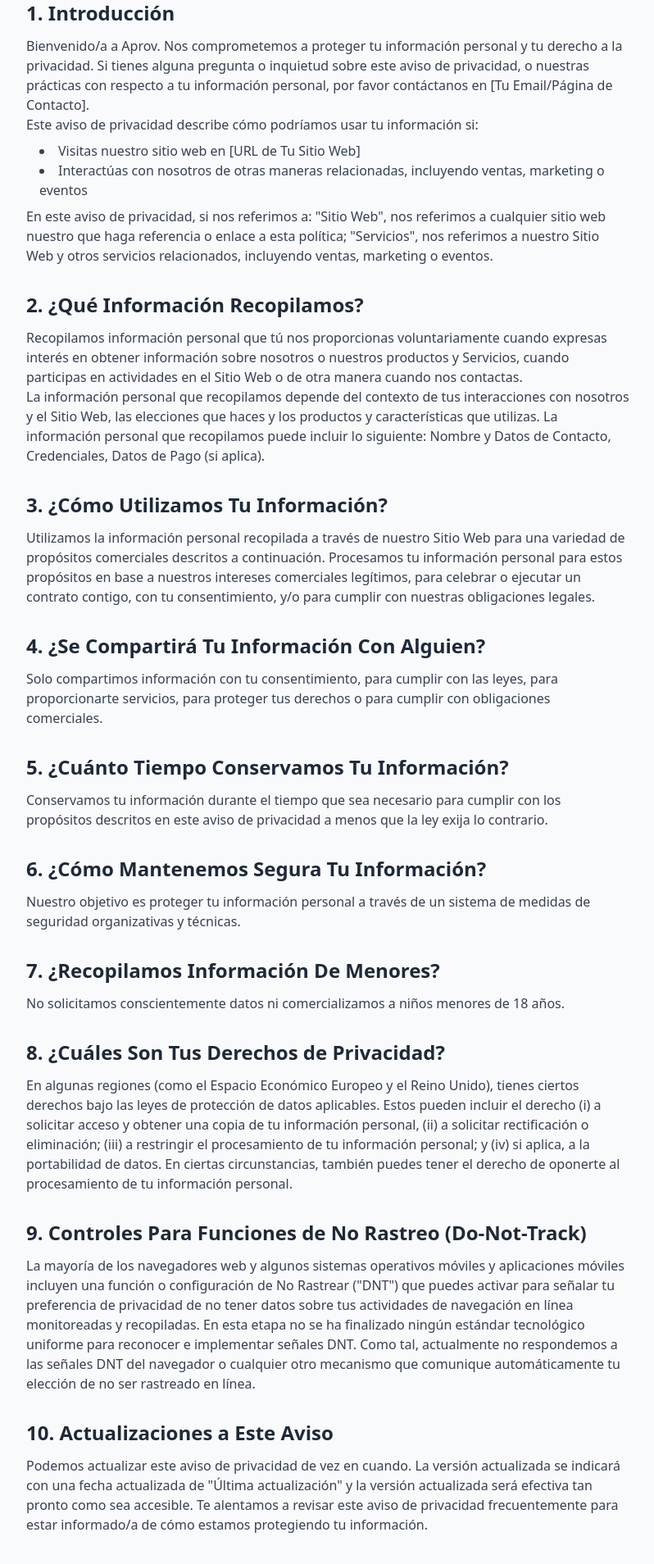
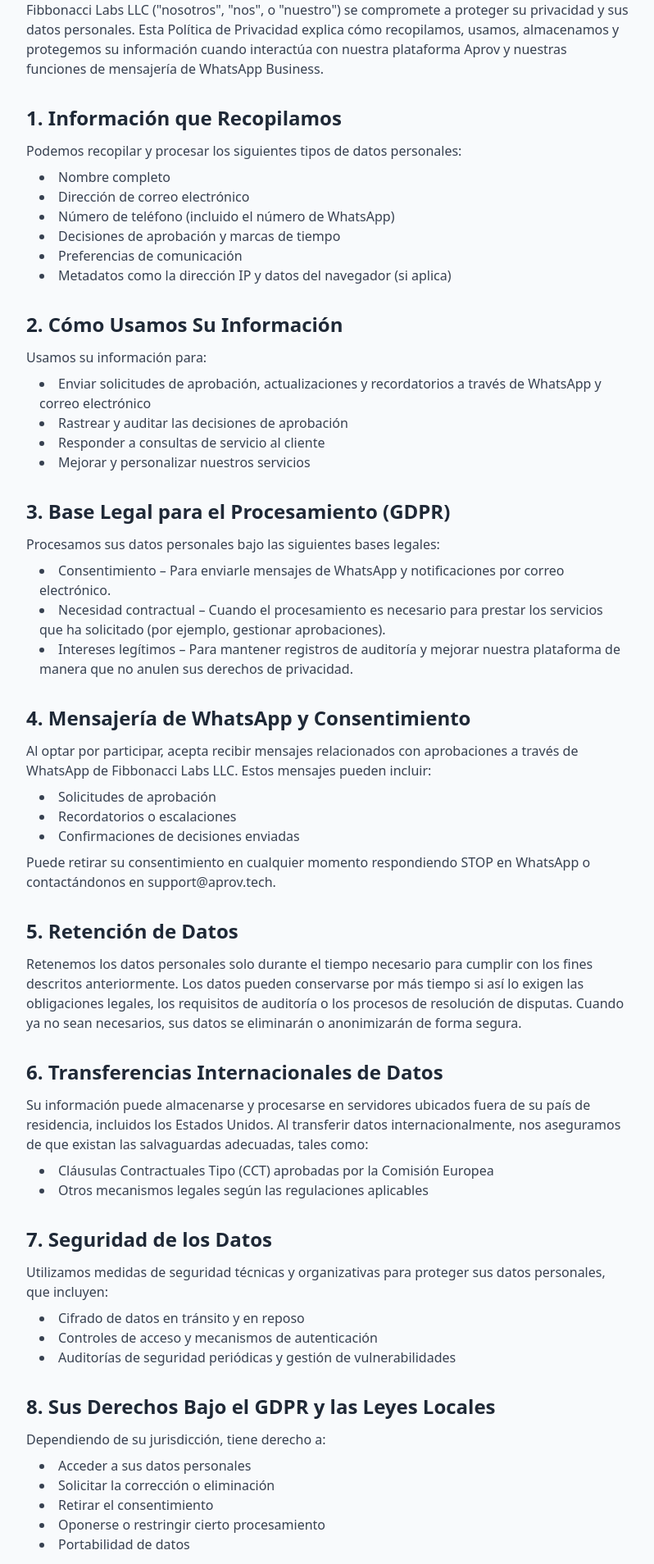
Before and after one commit to ialmanzaj/approv-landing, a Next.js app: page /privacy in a window 1280 px wide. Shown: the part 260-2168 px from the top of the page at 82% size, without its empty margins (240-1038 px from the left). Built offline with nearby package versions, Linux system fonts and the light colour scheme; a web font is replaced by a local one.

Commit message:
feat: update privacy terms

```diff
--- a/pages/index.tsx
+++ b/pages/index.tsx
@@ -249,26 +249,44 @@ export default function HomePage() {
                         {[
                             {
                                 q: "¿Qué es Aprov?",
-                                a: "Aprov es una plataforma de aprobaciones automatizadas que te permite gestionar y aprobar documentos de manera eficiente y segura.",
+                                a: "Aprov es una herramienta que te permite gestionar aprobaciones internas de forma rápida y sencilla usando WhatsApp y correo electrónico. Sin necesidad de apps adicionales ni cuentas nuevas.",
                             },
                             {
-                                q: "¿Puedo personalizar mi flujo de trabajo?",
-                                a: "¡Sí! Aprov tiene un editor de flujos de trabajo de arrastrar y soltar para que puedas reflejar tu proceso exacto.",
+                                q: "¿Cómo funciona?",
+                                a: "Creamos un enlace de aprobación único que puedes enviar por WhatsApp o correo a las personas responsables. Cada persona puede aprobar o rechazar desde su celular o computadora, sin complicaciones.",
                             },
                             {
-                                q: "¿Cómo funcionan las escalaciones?",
-                                a: "Si un aprobador se retrasa, Aprov activa automáticamente recordatorios y escalaciones por el canal que elijas (SMS, correo electrónico o llamada).",
-                            },
-
-                            {
-                                q: "¿Mis datos están seguros?",
-                                a: "Usamos las mejores prácticas de la industria y cifrado para mantener tus datos y registros de auditoría protegidos.",
+                                q: "¿Necesito descargar algo?",
+                                a: "No. Aprov funciona directamente desde tu navegador y tu cuenta de WhatsApp. Solo necesitas tener acceso a internet.",
                             },
                             {
-                                q: "¿Qué tan rápido podemos comenzar?",
-                                a: "Puedes empezar en un día—la mayoría de los usuarios se incorporan en menos de una hora. Nuestro equipo te asistirá con la configuración si lo necesitas.",
+                                q: "¿Quién puede ver mis aprobaciones?",
+                                a: "Solo las personas autorizadas por tu empresa. Cada enlace de aprobación es único y seguro. Además, todo queda registrado para que puedas auditar el proceso después.",
                             },
-
+                            {
+                                q: "¿Qué tipo de mensajes recibiré por WhatsApp?",
+                                a: "Solo mensajes relacionados con solicitudes de aprobación, recordatorios o confirmaciones. Nunca enviamos spam ni promociones.",
+                            },
+                            {
+                                q: "¿Cómo doy mi consentimiento para recibir mensajes?",
+                                a: "Antes de que te enviemos cualquier mensaje, debes aceptar una casilla de consentimiento o dar tu autorización por correo o formulario. Siempre puedes cancelar escribiendo \"STOP\" por WhatsApp.",
+                            },
+                            {
+                                q: "¿Puedo dejar de recibir mensajes?",
+                                a: "Sí. Puedes responder \"STOP\" en cualquier momento y dejaremos de enviarte mensajes de forma inmediata.",
+                            },
+                            {
+                                q: "¿Qué pasa con mis datos personales?",
+                                a: "Tus datos están protegidos bajo nuestra Política de Privacidad. No los compartimos con terceros ni los usamos para fines comerciales. Solo se utilizan para mejorar tu experiencia con Aprov.",
+                            },
+                            {
+                                q: "¿Aprov cumple con las leyes de protección de datos?",
+                                a: "Sí. Cumplimos con regulaciones como el GDPR y otras leyes locales. Protegemos tu información con altos estándares de seguridad y transparencia.",
+                            },
+                            {
+                                q: "¿Quién está detrás de Aprov?",
+                                a: "Aprov es un producto de Fibbonacci Labs LLC, una empresa de tecnología con sede en Panamá y Estados Unidos, enfocada en crear herramientas simples para procesos complejos.",
+                            }
                         ].map((item, i) => (
                             <AccordionItem
                                 key={i}
--- a/pages/privacy.tsx
+++ b/pages/privacy.tsx
@@ -7,95 +7,91 @@ const PrivacyPolicyPage = () => {
       <div className="max-w-screen-md mx-auto px-4 py-8 md:py-12">
         <article className="prose prose-indigo lg:prose-lg mx-auto text-gray-700">
           <h1 className="text-3xl md:text-4xl font-bold text-gray-900 mb-6 text-center">Política de Privacidad</h1>
-          <p className="text-sm text-gray-500 mb-8 text-center">Última actualización: 15 de Mayo de 2025</p>
+          <p className="text-sm text-gray-500 mb-8 text-center">Fecha de Entrada en Vigor: 16/05/2025</p>
 
-          <h2 className="text-2xl font-semibold text-gray-800 mt-8 mb-3">1. Introducción</h2>
-          <p>
-            Bienvenido/a a Aprov. Nos comprometemos a proteger tu información personal y tu derecho a la privacidad.
-            Si tienes alguna pregunta o inquietud sobre este aviso de privacidad, o nuestras prácticas con respecto a tu información personal,
-            por favor contáctanos en [Tu Email/Página de Contacto].
-          </p>
-          <p>
-            Este aviso de privacidad describe cómo podríamos usar tu información si:
-            <ul className="list-disc list-inside my-2 pl-4">
-              <li>Visitas nuestro sitio web en [URL de Tu Sitio Web]</li>
-              <li>Interactúas con nosotros de otras maneras relacionadas, incluyendo ventas, marketing o eventos</li>
-            </ul>
-          </p>
-          <p>En este aviso de privacidad, si nos referimos a: "Sitio Web", nos referimos a cualquier sitio web nuestro que haga referencia o enlace a esta política; "Servicios", nos referimos a nuestro Sitio Web y otros servicios relacionados, incluyendo ventas, marketing o eventos.</p>
-
-          <h2 className="text-2xl font-semibold text-gray-800 mt-8 mb-3">2. ¿Qué Información Recopilamos?</h2>
-          <p>
-            Recopilamos información personal que tú nos proporcionas voluntariamente cuando expresas interés en obtener
-            información sobre nosotros o nuestros productos y Servicios, cuando participas en actividades en el Sitio Web o de otra manera
-            cuando nos contactas.
-          </p>
-          <p>
-            La información personal que recopilamos depende del contexto de tus interacciones con nosotros y el Sitio Web,
-            las elecciones que haces y los productos y características que utilizas. La información personal que recopilamos puede incluir lo siguiente:
-            Nombre y Datos de Contacto, Credenciales, Datos de Pago (si aplica).
+          <p className="mb-4">
+            Fibbonacci Labs LLC ("nosotros", "nos", o "nuestro") se compromete a proteger su privacidad y sus datos personales. Esta Política de Privacidad explica cómo recopilamos, usamos, almacenamos y protegemos su información cuando interactúa con nuestra plataforma Aprov y nuestras funciones de mensajería de WhatsApp Business.
           </p>
 
-          <h2 className="text-2xl font-semibold text-gray-800 mt-8 mb-3">3. ¿Cómo Utilizamos Tu Información?</h2>
-          <p>
-            Utilizamos la información personal recopilada a través de nuestro Sitio Web para una variedad de propósitos comerciales descritos a continuación.
-            Procesamos tu información personal para estos propósitos en base a nuestros intereses comerciales legítimos,
-            para celebrar o ejecutar un contrato contigo, con tu consentimiento, y/o para cumplir con nuestras obligaciones legales.
+          <h2 className="text-2xl font-semibold text-gray-800 mt-8 mb-3">1. Información que Recopilamos</h2>
+          <p>Podemos recopilar y procesar los siguientes tipos de datos personales:</p>
+          <ul className="list-disc list-inside my-2 pl-4">
+            <li>Nombre completo</li>
+            <li>Dirección de correo electrónico</li>
+            <li>Número de teléfono (incluido el número de WhatsApp)</li>
+            <li>Decisiones de aprobación y marcas de tiempo</li>
+            <li>Preferencias de comunicación</li>
+            <li>Metadatos como la dirección IP y datos del navegador (si aplica)</li>
+          </ul>
+
+          <h2 className="text-2xl font-semibold text-gray-800 mt-8 mb-3">2. Cómo Usamos Su Información</h2>
+          <p>Usamos su información para:</p>
+          <ul className="list-disc list-inside my-2 pl-4">
+            <li>Enviar solicitudes de aprobación, actualizaciones y recordatorios a través de WhatsApp y correo electrónico</li>
+            <li>Rastrear y auditar las decisiones de aprobación</li>
+            <li>Responder a consultas de servicio al cliente</li>
+            <li>Mejorar y personalizar nuestros servicios</li>
+          </ul>
+
+          <h2 className="text-2xl font-semibold text-gray-800 mt-8 mb-3">3. Base Legal para el Procesamiento (GDPR)</h2>
+          <p>Procesamos sus datos personales bajo las siguientes bases legales:</p>
+          <ul className="list-disc list-inside my-2 pl-4">
+            <li>Consentimiento – Para enviarle mensajes de WhatsApp y notificaciones por correo electrónico.</li>
+            <li>Necesidad contractual – Cuando el procesamiento es necesario para prestar los servicios que ha solicitado (por ejemplo, gestionar aprobaciones).</li>
+            <li>Intereses legítimos – Para mantener registros de auditoría y mejorar nuestra plataforma de manera que no anulen sus derechos de privacidad.</li>
+          </ul>
+
+          <h2 className="text-2xl font-semibold text-gray-800 mt-8 mb-3">4. Mensajería de WhatsApp y Consentimiento</h2>
+          <p>Al optar por participar, acepta recibir mensajes relacionados con aprobaciones a través de WhatsApp de Fibbonacci Labs LLC. Estos mensajes pueden incluir:</p>
+          <ul className="list-disc list-inside my-2 pl-4">
+            <li>Solicitudes de aprobación</li>
+            <li>Recordatorios o escalaciones</li>
+            <li>Confirmaciones de decisiones enviadas</li>
+          </ul>
+          <p className="mt-2">
+            Puede retirar su consentimiento en cualquier momento respondiendo STOP en WhatsApp o contactándonos en support@aprov.tech.
           </p>
 
-          <h2 className="text-2xl font-semibold text-gray-800 mt-8 mb-3">4. ¿Se Compartirá Tu Información Con Alguien?</h2>
+          <h2 className="text-2xl font-semibold text-gray-800 mt-8 mb-3">5. Retención de Datos</h2>
           <p>
-            Solo compartimos información con tu consentimiento, para cumplir con las leyes, para proporcionarte servicios,
-            para proteger tus derechos o para cumplir con obligaciones comerciales.
+            Retenemos los datos personales solo durante el tiempo necesario para cumplir con los fines descritos anteriormente. Los datos pueden conservarse por más tiempo si así lo exigen las obligaciones legales, los requisitos de auditoría o los procesos de resolución de disputas. Cuando ya no sean necesarios, sus datos se eliminarán o anonimizarán de forma segura.
           </p>
 
-          <h2 className="text-2xl font-semibold text-gray-800 mt-8 mb-3">5. ¿Cuánto Tiempo Conservamos Tu Información?</h2>
+          <h2 className="text-2xl font-semibold text-gray-800 mt-8 mb-3">6. Transferencias Internacionales de Datos</h2>
           <p>
-            Conservamos tu información durante el tiempo que sea necesario para cumplir con los propósitos descritos en este aviso de privacidad
-            a menos que la ley exija lo contrario.
+            Su información puede almacenarse y procesarse en servidores ubicados fuera de su país de residencia, incluidos los Estados Unidos. Al transferir datos internacionalmente, nos aseguramos de que existan las salvaguardas adecuadas, tales como:
           </p>
+          <ul className="list-disc list-inside my-2 pl-4">
+            <li>Cláusulas Contractuales Tipo (CCT) aprobadas por la Comisión Europea</li>
+            <li>Otros mecanismos legales según las regulaciones aplicables</li>
+          </ul>
 
-          <h2 className="text-2xl font-semibold text-gray-800 mt-8 mb-3">6. ¿Cómo Mantenemos Segura Tu Información?</h2>
-          <p>
-            Nuestro objetivo es proteger tu información personal a través de un sistema de medidas de seguridad organizativas y técnicas.
-          </p>
+          <h2 className="text-2xl font-semibold text-gray-800 mt-8 mb-3">7. Seguridad de los Datos</h2>
+          <p>Utilizamos medidas de seguridad técnicas y organizativas para proteger sus datos personales, que incluyen:</p>
+          <ul className="list-disc list-inside my-2 pl-4">
+            <li>Cifrado de datos en tránsito y en reposo</li>
+            <li>Controles de acceso y mecanismos de autenticación</li>
+            <li>Auditorías de seguridad periódicas y gestión de vulnerabilidades</li>
+          </ul>
 
-          <h2 className="text-2xl font-semibold text-gray-800 mt-8 mb-3">7. ¿Recopilamos Información De Menores?</h2>
-          <p>
-            No solicitamos conscientemente datos ni comercializamos a niños menores de 18 años.
-          </p>
+          <h2 className="text-2xl font-semibold text-gray-800 mt-8 mb-3">8. Sus Derechos Bajo el GDPR y las Leyes Locales</h2>
+          <p>Dependiendo de su jurisdicción, tiene derecho a:</p>
+          <ul className="list-disc list-inside my-2 pl-4">
+            <li>Acceder a sus datos personales</li>
+            <li>Solicitar la corrección o eliminación</li>
+            <li>Retirar el consentimiento</li>
+            <li>Oponerse o restringir cierto procesamiento</li>
+            <li>Portabilidad de datos</li>
+          </ul>
+          <p className="mt-2">Para ejercer cualquiera de estos derechos, envíenos un correo electrónico a support@aprov.tech.</p>
+          <p className="mt-2">Si es residente de la UE, también puede presentar una queja ante su Autoridad de Protección de Datos (APD) local.</p>
 
-          <h2 className="text-2xl font-semibold text-gray-800 mt-8 mb-3">8. ¿Cuáles Son Tus Derechos de Privacidad?</h2>
-          <p>
-            En algunas regiones (como el Espacio Económico Europeo y el Reino Unido), tienes ciertos derechos bajo las leyes de protección de datos aplicables.
-            Estos pueden incluir el derecho (i) a solicitar acceso y obtener una copia de tu información personal, (ii) a solicitar
-            rectificación o eliminación; (iii) a restringir el procesamiento de tu información personal; y (iv) si aplica,
-            a la portabilidad de datos. En ciertas circunstancias, también puedes tener el derecho de oponerte al procesamiento de tu información personal.
-          </p>
-
-          <h2 className="text-2xl font-semibold text-gray-800 mt-8 mb-3">9. Controles Para Funciones de No Rastreo (Do-Not-Track)</h2>
-          <p>
-            La mayoría de los navegadores web y algunos sistemas operativos móviles y aplicaciones móviles incluyen una función
-            o configuración de No Rastrear ("DNT") que puedes activar para señalar tu preferencia de privacidad de no tener datos sobre tus actividades
-            de navegación en línea monitoreadas y recopiladas. En esta etapa no se ha finalizado ningún estándar tecnológico uniforme para reconocer
-            e implementar señales DNT. Como tal, actualmente no respondemos a las señales DNT del navegador
-            o cualquier otro mecanismo que comunique automáticamente tu elección de no ser rastreado en línea.
-          </p>
-
-          <h2 className="text-2xl font-semibold text-gray-800 mt-8 mb-3">10. Actualizaciones a Este Aviso</h2>
-          <p>
-            Podemos actualizar este aviso de privacidad de vez en cuando. La versión actualizada se indicará con una fecha
-            actualizada de "Última actualización" y la versión actualizada será efectiva tan pronto como sea accesible. Te alentamos
-            a revisar este aviso de privacidad frecuentemente para estar informado/a de cómo estamos protegiendo tu información.
-          </p>
-
-          <h2 className="text-2xl font-semibold text-gray-800 mt-8 mb-3">11. ¿Cómo Puedes Contactarnos Sobre Este Aviso?</h2>
-          <p>
-            Si tienes preguntas o comentarios sobre este aviso, puedes enviarnos un correo electrónico a [Tu Email de Contacto] o por correo postal a:
-            <br />
-            Aprov
-            <br />
-            [Dirección de Tu Compañía]
+          <h2 className="text-2xl font-semibold text-gray-800 mt-8 mb-3">9. Información de Contacto</h2>
+          <p>Para preguntas o inquietudes relacionadas con esta Política de Privacidad o nuestras prácticas de datos, contáctenos en:</p>
+          <p className="mt-2">
+            <strong>Fibbonacci Labs LLC</strong><br />
+            Correo electrónico: support@aprov.tech<br />
+            Sitio web: <a href="https://www.aprov.tech" target="_blank" rel="noopener noreferrer">https://www.aprov.tech</a>
           </p>
         </article>
       </div>
```
